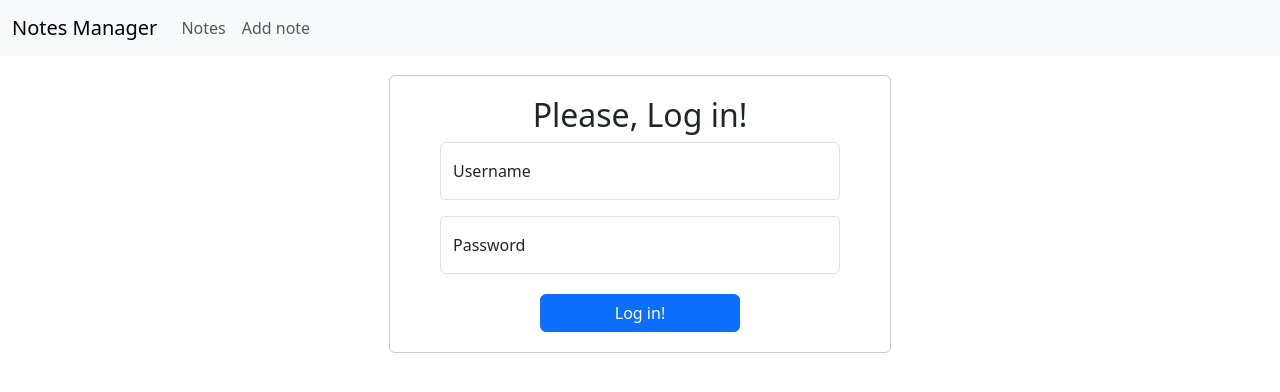
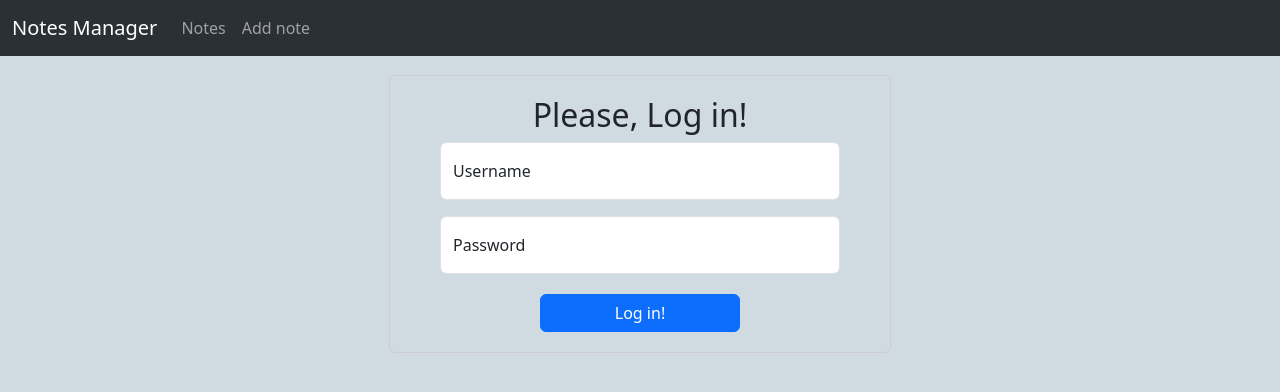
Before and after one commit to schmidtchristopher1/note-manager, an Angular app: page /login in a window 1280 px wide. Shown: the top 392 px of the page. Built offline with nearby package versions, Linux system fonts and the light colour scheme.

Commit message:
Add FontAwesome icons to notes list and update navbar theme

```diff
--- a/package.json
+++ b/package.json
@@ -18,6 +18,8 @@
     "@angular/platform-browser": "^19.0.0",
     "@angular/platform-browser-dynamic": "^19.0.0",
     "@angular/router": "^19.0.0",
+    "@fortawesome/angular-fontawesome": "^1.0.0",
+    "@fortawesome/free-solid-svg-icons": "^6.7.2",
     "bootstrap": "^5.3.3",
     "ngx-bootstrap": "^19.0.1",
     "note-manager": "file:",
--- a/src/app/navbar/navbar.component.html
+++ b/src/app/navbar/navbar.component.html
@@ -1,4 +1,4 @@
-<nav class="navbar navbar-expand-lg bg-body-tertiary">
+<nav class="navbar navbar-expand-lg bg-body-tertiary" data-bs-theme="dark">
   <div class="container-fluid">
     <a class="navbar-brand" href="#">Notes Manager</a>
     <button class="navbar-toggler" type="button" data-bs-toggle="collapse" data-bs-target="#navbarSupportedContent"
--- a/src/app/pages/notes-list/notes-list.component.html
+++ b/src/app/pages/notes-list/notes-list.component.html
@@ -4,10 +4,10 @@
   <div *ngFor="let note of notes" class="card text-bg-dark mb-3" id="card">
     <div class="card-header">
       <b>{{note.title}}</b>
-      <div >
-        <button type="button" class="btn btn-outline-light">Edit</button>
+      <div>
+        <button type="button" class="btn btn-outline-light"> <fa-icon [icon]="faPen"></fa-icon></button>
       <button type="button" class="btn btn-outline-danger">
-        Delete
+        <fa-icon [icon]="faTrash"></fa-icon>
       </button></div>
     </div>
     <div class="card-body">
--- a/src/app/pages/notes-list/notes-list.component.ts
+++ b/src/app/pages/notes-list/notes-list.component.ts
@@ -2,18 +2,20 @@ import { Component, CUSTOM_ELEMENTS_SCHEMA, OnInit } from '@angular/core';
 import { CommonModule } from '@angular/common';
 import { HttpClient, HttpClientModule } from '@angular/common/http';
 import { faTrash } from '@fortawesome/free-solid-svg-icons';
+import {faPen} from '@fortawesome/free-solid-svg-icons';
 import { FontAwesomeModule } from '@fortawesome/angular-fontawesome';
 
 @Component({
   selector: 'app-notes-list',
   standalone: true,
-  imports: [CommonModule, HttpClientModule],
+  imports: [CommonModule, HttpClientModule, FontAwesomeModule],
   schemas: [CUSTOM_ELEMENTS_SCHEMA],
   templateUrl: './notes-list.component.html',
   styleUrls: ['./notes-list.component.css'],
 })
 export class NotesListComponent implements OnInit {
   faTrash = faTrash;
+  faPen = faPen;
 
   notes: any[] = [];
 
--- a/src/index.html
+++ b/src/index.html
@@ -2,7 +2,7 @@
 <html lang="en">
 <head>
   <meta charset="utf-8">
-  <title>NoteManager</title>
+  <title>Note Manager</title>
   <base href="/">
   <meta name="viewport" content="width=device-width, initial-scale=1">
   <link rel="icon" type="image/x-icon" href="favicon.ico">
--- a/src/styles.css
+++ b/src/styles.css
@@ -1 +1,9 @@
 /* You can add global styles to this file, and also import other style files */
+html{
+    background-color:   #d0dae1;
+}
+
+body{
+    background-color:    #d0dae1;
+
+}
```
Also changed, not shown: src/modules/modules.module.ts (+4 -5 lines), 1 other file (tests, documents, lock files or other folders).
